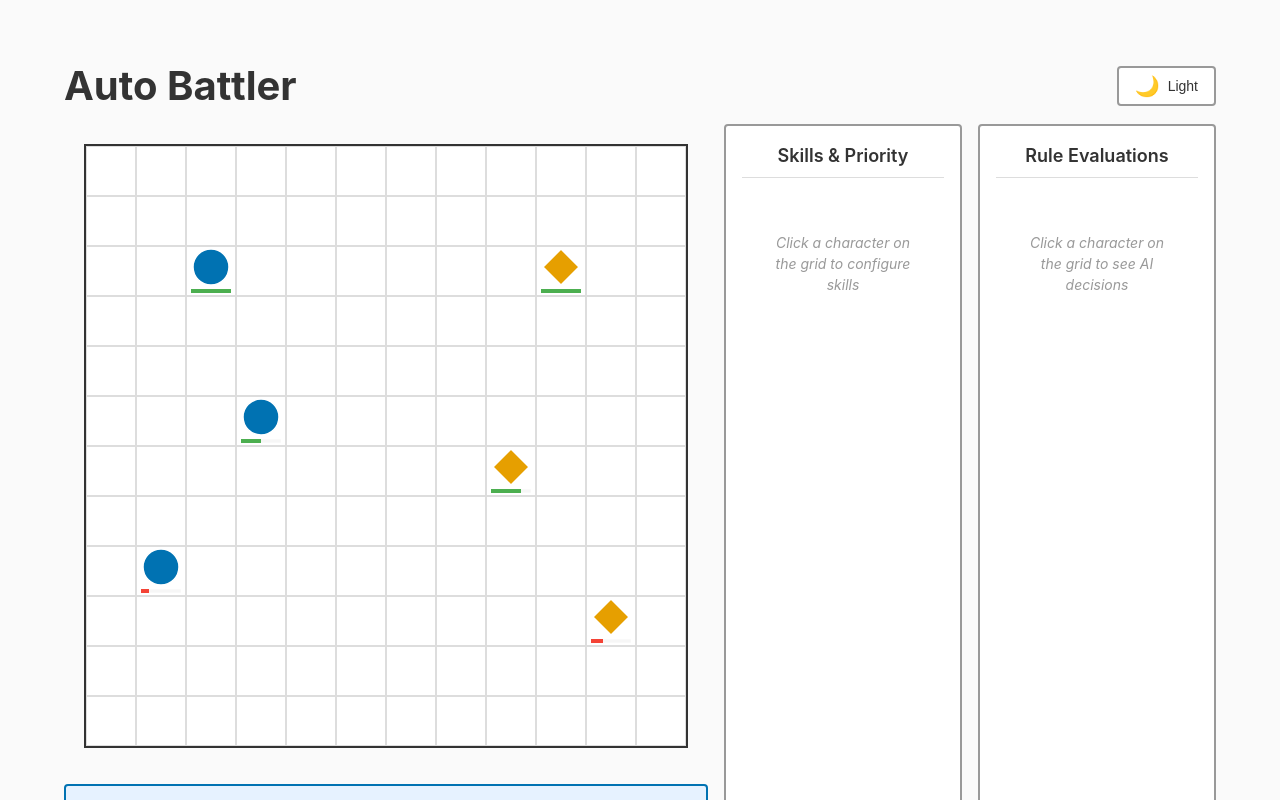
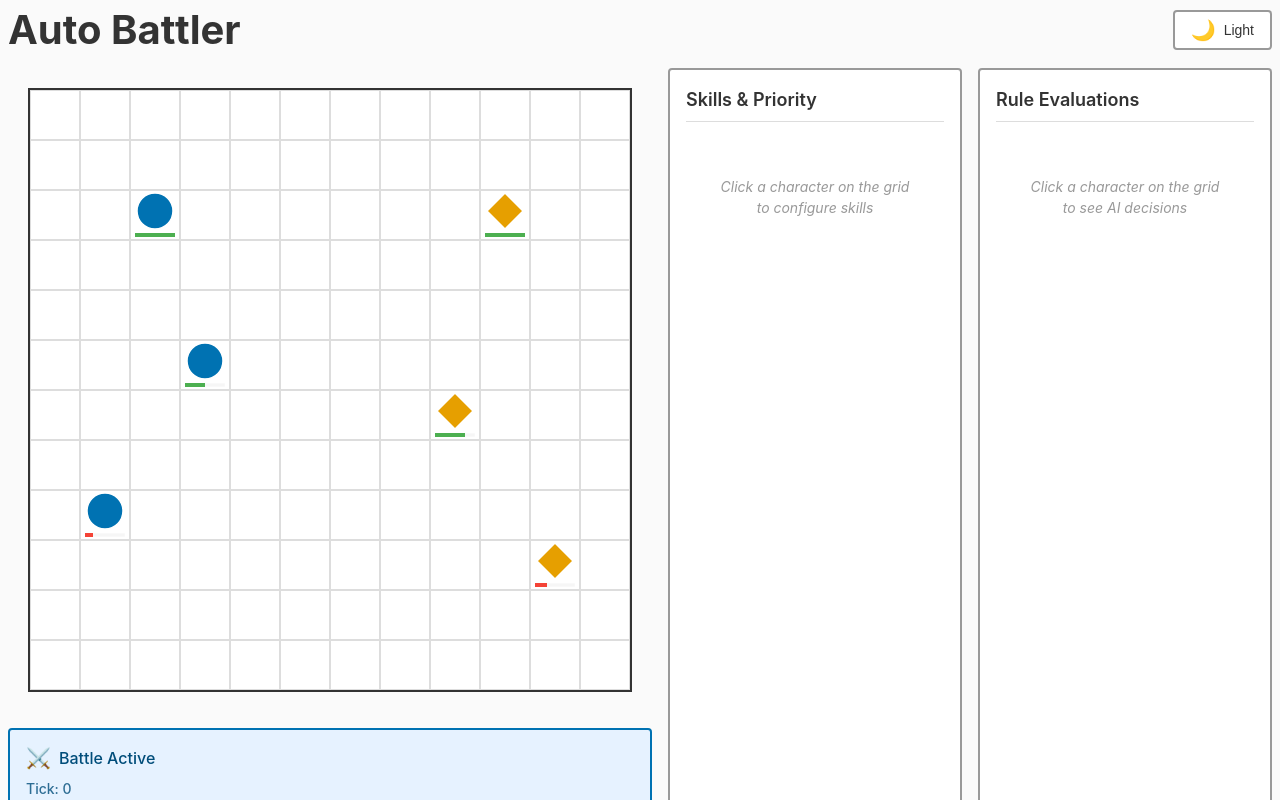
Before and after one commit to etrusk/curly-couscous, a React (Vite) app: page / in a window 1280 px wide. Shown: the top 800 px of the page. Built offline with nearby package versions, Linux system fonts and the light colour scheme.

Commit message:
style(layout): maximize screen width without scroll bars

```diff
--- a/src/App.css
+++ b/src/App.css
@@ -1,7 +1,9 @@
 .app {
-  max-width: 1600px;
-  margin: 0 auto;
-  padding: 2rem;
+  width: 100%;
+  max-width: 100%;
+  margin: 0;
+  padding: 0.5rem;
+  box-sizing: border-box;
 }
 
 .header {
--- a/src/index.css
+++ b/src/index.css
@@ -20,17 +20,20 @@
   box-sizing: border-box;
 }
 
+html,
 body {
   margin: 0;
-  display: flex;
-  place-items: center;
+  padding: 0;
+  overflow-x: hidden; /* Safety net only */
+}
+
+body {
   min-width: 320px;
   min-height: 100vh;
 }
 
 #root {
   width: 100%;
-  margin: 0 auto;
-  padding: 2rem;
-  text-align: center;
+  margin: 0;
+  padding: 0;
 }
```
